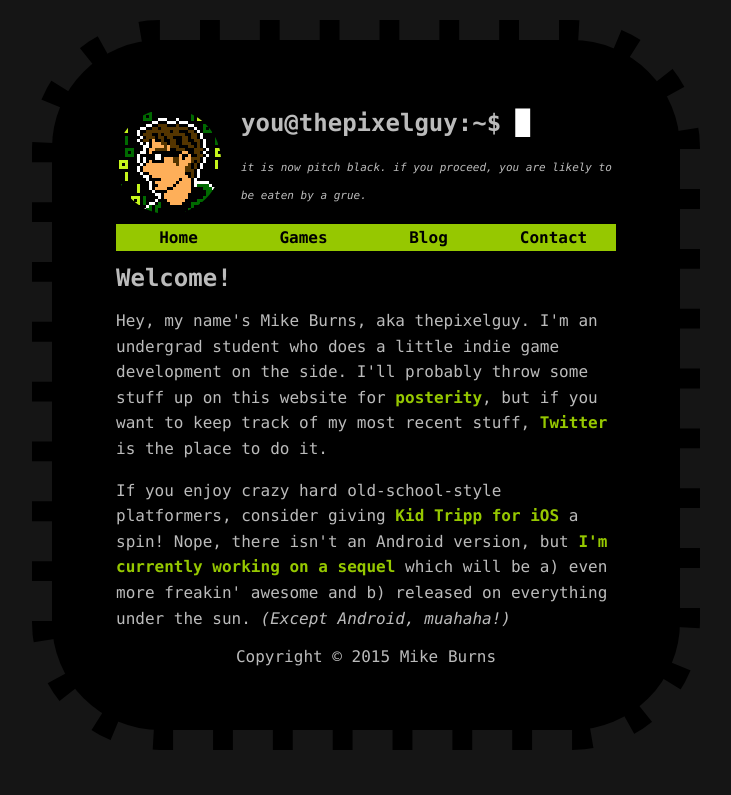
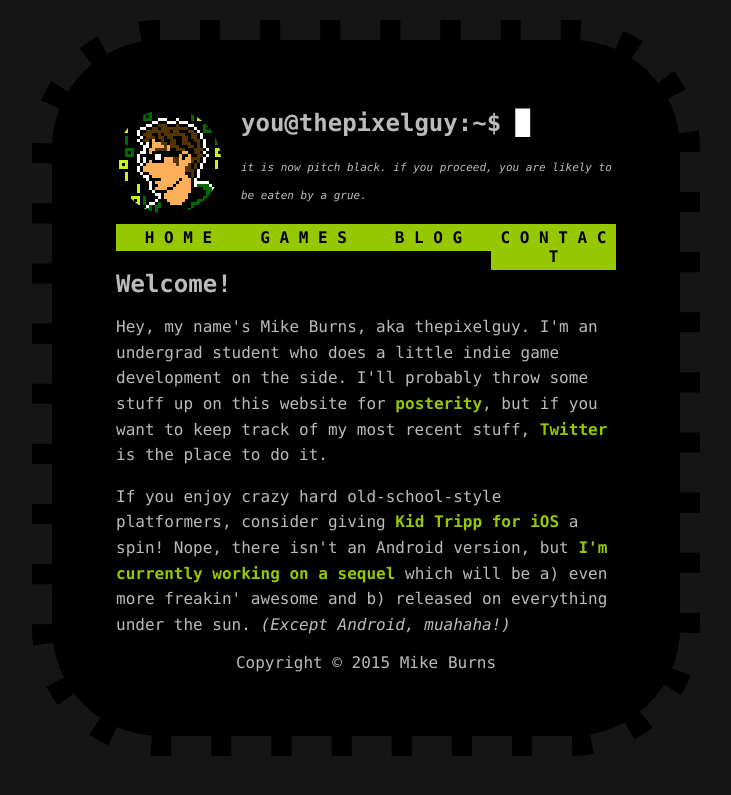
Before and after one commit to thatpixelguy/thatpixelguy.github.io, a Jekyll site: the page built from index.html, in a window 1280 px wide. Shown: the top 795 px of the page, without its empty margins (274-1005 px from the left). Built offline with Jekyll 4.4.1, drawn with Linux system fonts in a browser that asks for light colours; Markdown is read by kramdown in place of the engine named in the settings.

Commit message:
Updated header.html

```diff
--- a/_includes/header.html
+++ b/_includes/header.html
@@ -4,10 +4,10 @@
         <p><i style='font-size: 11px;'>it is now pitch black. if you proceed, you are likely to be eaten by a grue.</i></p>
         <div class='nav'>
           <ul>
-            <li><a href='/'>Home</a></li>
-            <li><a href='/games'>Games</a></li>
-            <li><a href='/blog'>Blog</a></li>
-            <li><a href='/contact'>Contact</a></li>
+            <li><a href='/'>H O M E</a></li>
+            <li><a href='/games'>G A M E S</a></li>
+            <li><a href='/blog'>B L O G</a></li>
+            <li><a href='/contact'>C O N T A C T</a></li>
           </ul>
         </div>
       </div>
```
